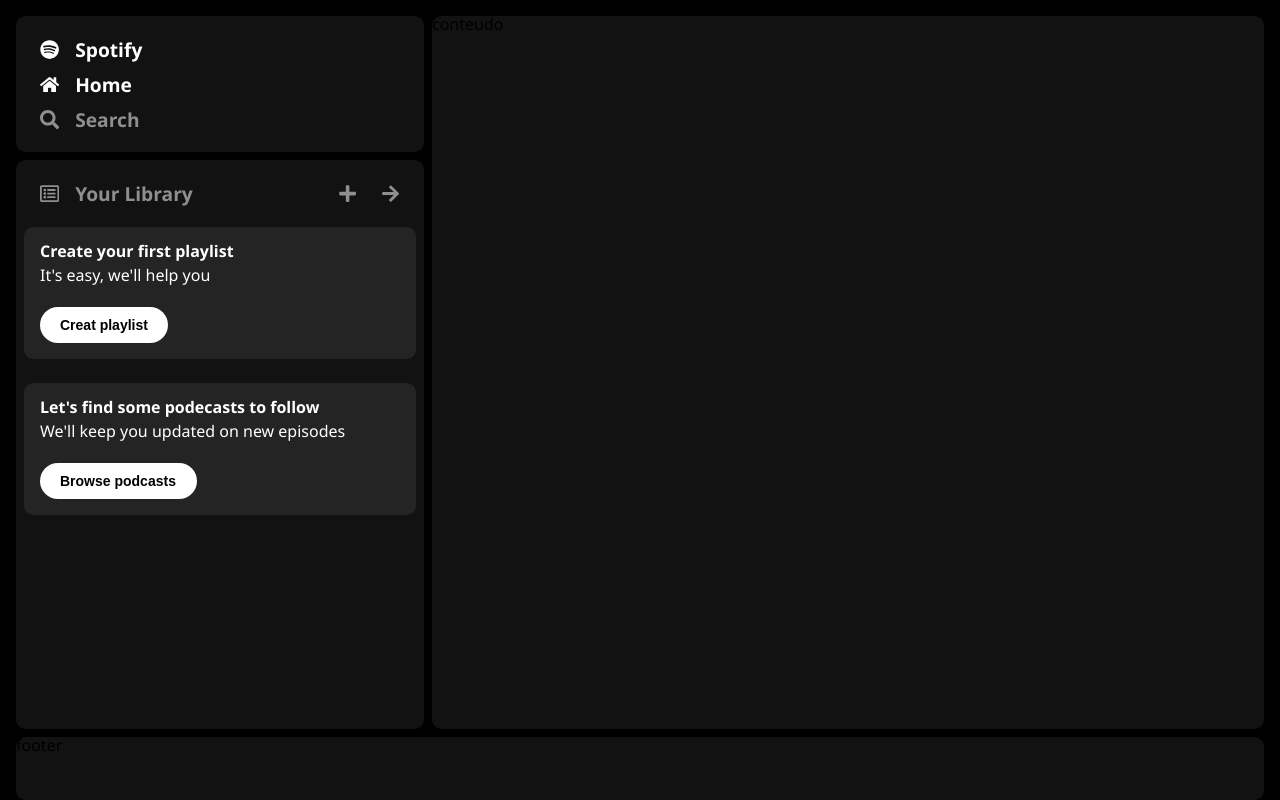
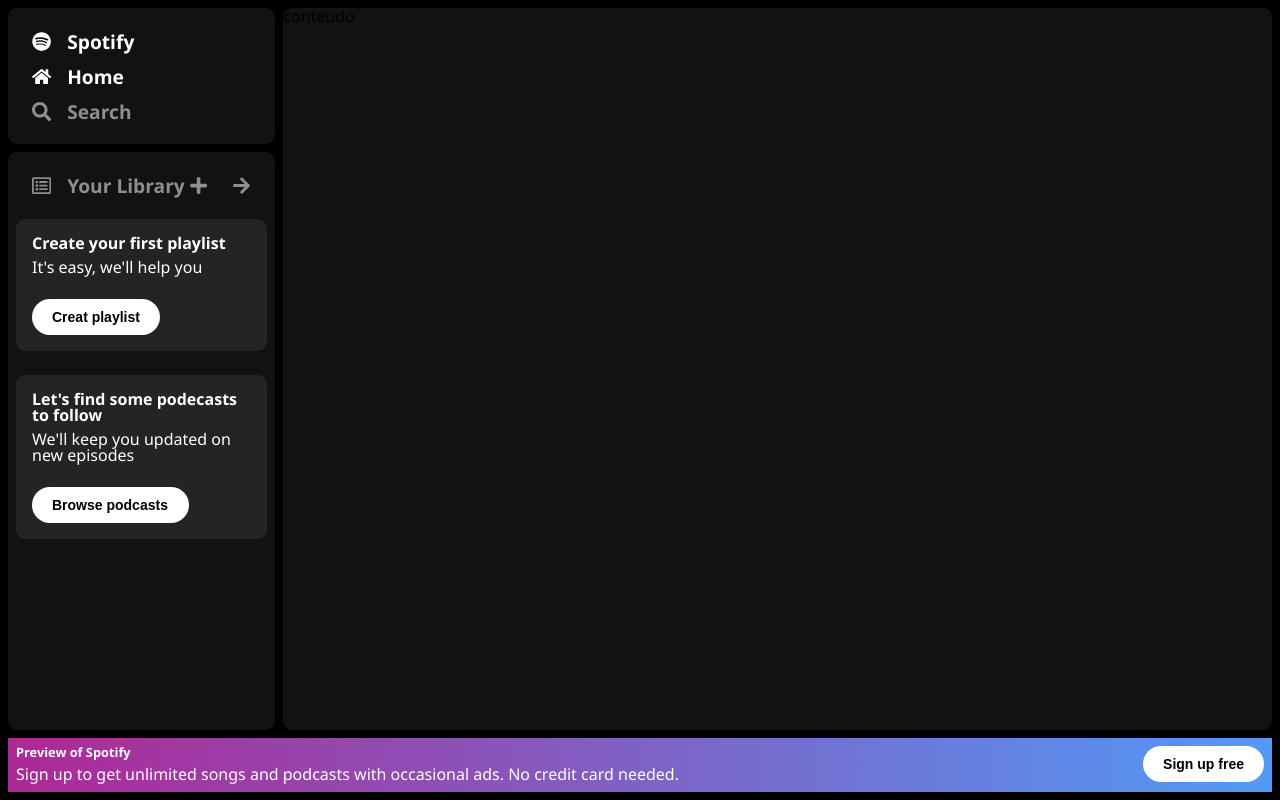
Before and after one commit to disneyandr/clima-radio, a Next.js app: page / in a window 1280 px wide. Built offline with nearby package versions, Linux system fonts and the light colour scheme.

Commit message:
estilo do footer com ajustes relacionados na grid da main

```diff
--- a/src/pages/index.tsx
+++ b/src/pages/index.tsx
@@ -85,7 +85,13 @@
           conteudo
         </div>
         <footer className={styles.footer}>
-          footer
+          <div className={styles.footer__container}>
+            <div className={styles.textos}>
+              <span className={styles.titulo}>Preview of Spotify</span>
+              <span>Sign up to get unlimited songs and podcasts with occasional ads. No credit card needed.</span>
+            </div>
+            <PillButton backgroundColor="#FFF" text="Sign up free" textColor="#000" maxWidht="9.8rem" />
+          </div>
         </footer>
       </main>
     </>
--- a/styles/Home.module.scss
+++ b/styles/Home.module.scss
@@ -1,19 +1,19 @@
 .main {
   display: grid;
-  grid-template-areas:
-    "cabecalho conteudo conteudo conteudo"
-    "sidebar conteudo conteudo conteudo"
-    "sidebar conteudo conteudo conteudo"
-    "sidebar conteudo conteudo conteudo"
-    "sidebar conteudo conteudo conteudo"
-    "rodape rodape rodape rodape";
+  grid-template-areas: "cabecalho conteudo conteudo conteudo"
+  "sidebar conteudo conteudo conteudo"
+  "sidebar conteudo conteudo conteudo"
+  "sidebar conteudo conteudo conteudo"
+  "sidebar conteudo conteudo conteudo"
+  "rodape rodape rodape rodape";
   grid-gap: 1rem;
+  grid-gap: 0.5rem;
   gap: 0.5rem;
   min-height: 100vh;
   background-color: var(--main-bkg);
-  padding: 1rem 1rem 0;
-  grid-template-rows: 8.5rem;
-  grid-template-columns: 1fr 2fr;
+  padding: 0.5rem;
+  grid-template-rows: 8.5rem 1fr 0fr 0fr 0fr 3.4rem;
+  grid-template-columns: 0.55fr 2fr;
 }
 .hidden{
   display: none;
@@ -110,6 +110,23 @@
 
 .footer {
   grid-area: rodape;
-  background-color: var(--box-principal);
-  border-radius: var(--border-radius);
+  background: linear-gradient(to right, var(--bkgColorUm-footer), var(--bkgColorDois-footer));
+  padding: 0.5rem;
+
+  .footer__container{
+    display: flex;
+    justify-content: space-between;
+    align-items: center;
+
+    .textos{
+      display: flex;
+      flex-direction: column;
+      color: var(--font-white);
+      gap: 0.5rem;
+      .titulo{
+        font-weight: bold;
+        font-size: 0.8rem;
+      }
+    }
+  }
 }
--- a/styles/globals.scss
+++ b/styles/globals.scss
@@ -13,6 +13,10 @@
   --bkg-pill-white: #FFFFFF;
   --bkg-circle-social: #292929;
 
+  //footer
+  --bkgColorUm-footer: #AE2896;
+  --bkgColorDois-footer: #509BF5;
+
   // bordas
   --border-radius: 0.6rem;
 
```
